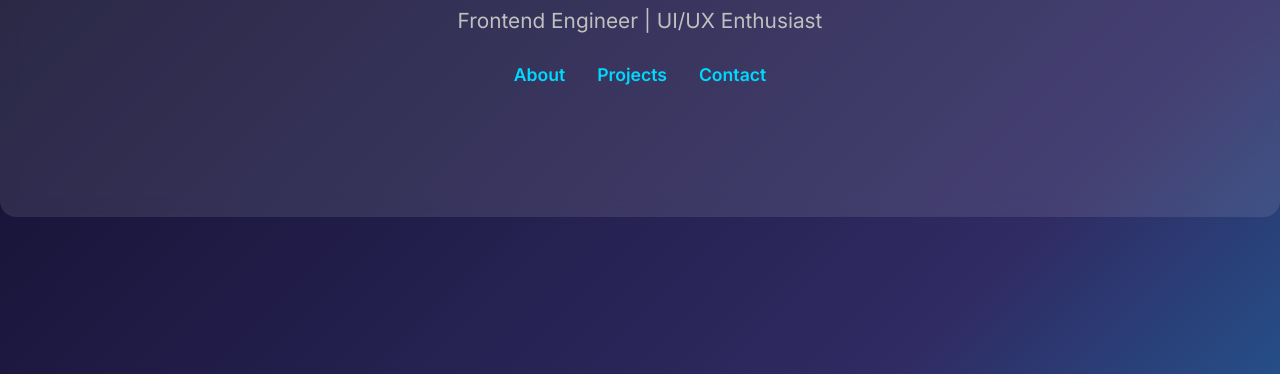
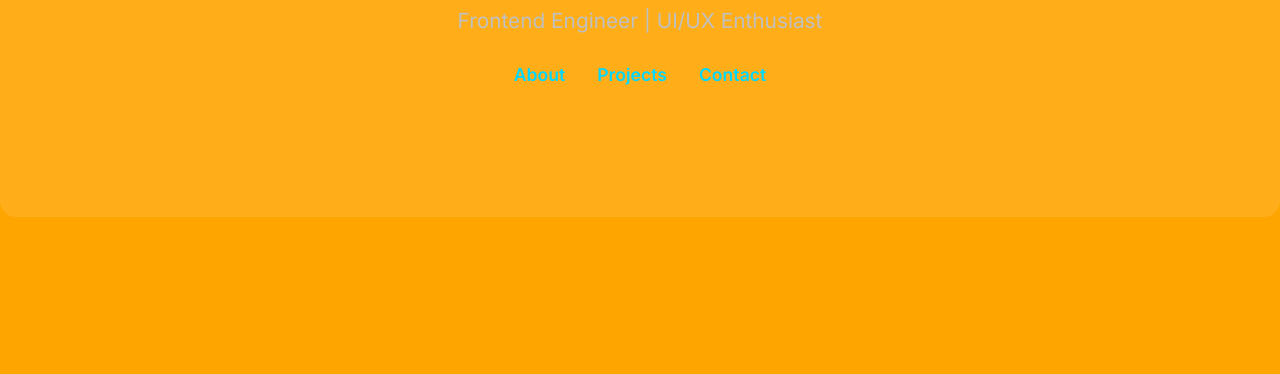
Before and after one commit to khanayaz625/demo-port, a plain HTML site: page index.html in a window 1280 px wide. Shown: the part 222-596 px from the top of the page. Drawn offline with Linux system fonts and the light colour scheme.

Commit message:
Update project

```diff
--- a/style.css
+++ b/style.css
@@ -8,7 +8,7 @@
 
 html {
   scroll-behavior: smooth;
-  background: linear-gradient(135deg, #0f0c29, #302b63, #08b4f3);
+  background-color: orange;
   color: #f0f0f0;
 }
 
```
